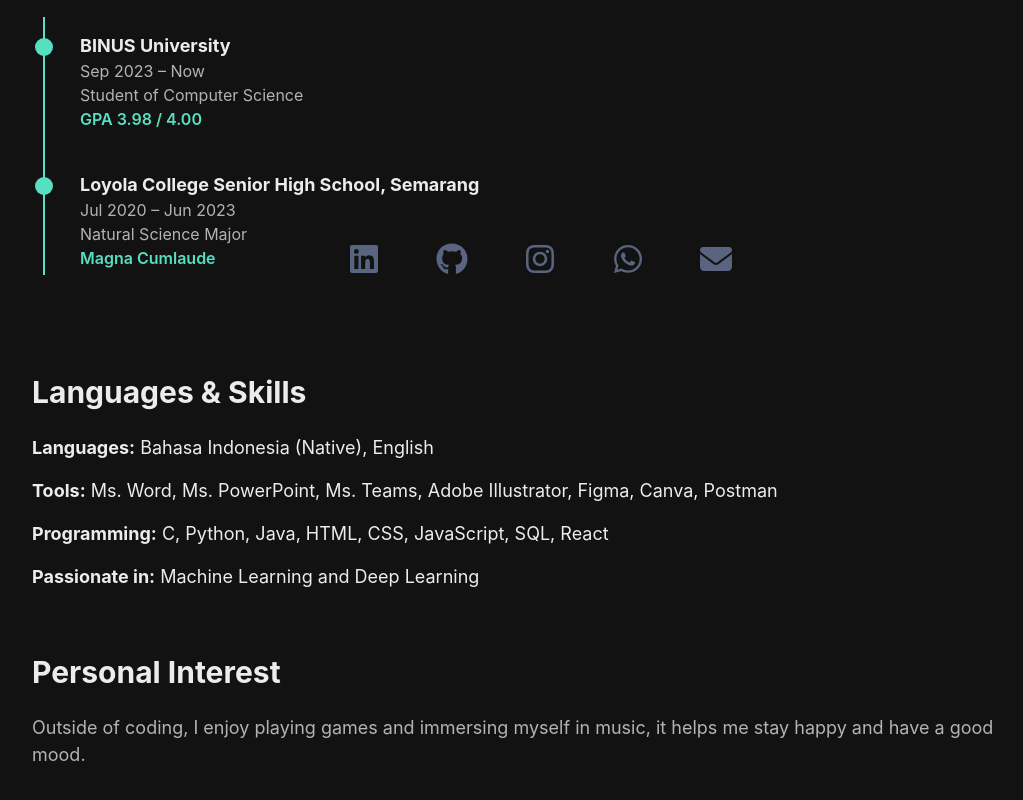
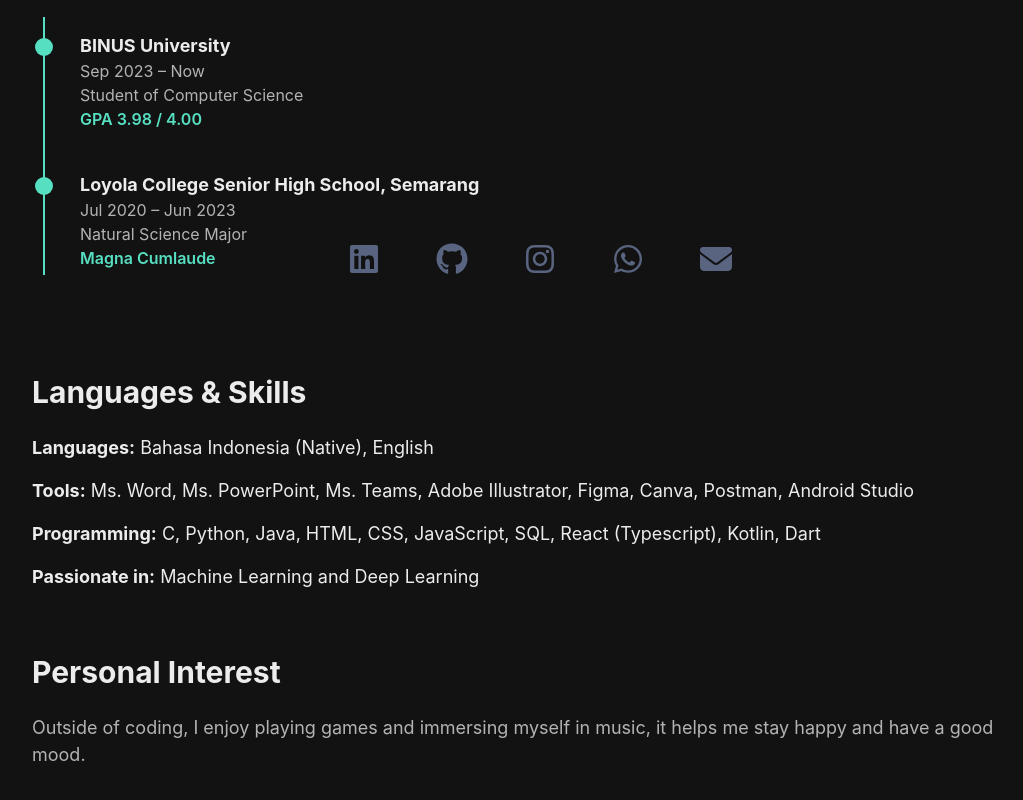
Before and after one commit to Mis-291205/portofolio, a React (Vite) app: page /about in a window 1280 px wide. Shown: the part 509-1309 px from the top of the page, without its empty margins (100-1123 px from the left). Built offline with nearby package versions, Linux system fonts and the light colour scheme.

Commit message:
fix about

```diff
--- a/src/pages/About.tsx
+++ b/src/pages/About.tsx
@@ -156,11 +156,11 @@ const About = () => {
           </Text>
           <Text>
             <b>Tools:</b> Ms. Word, Ms. PowerPoint, Ms. Teams, Adobe
-            Illustrator, Figma, Canva, Postman
+            Illustrator, Figma, Canva, Postman, Android Studio
           </Text>
           <Text>
             <b>Programming:</b> C, Python, Java, HTML, CSS, JavaScript, SQL,
-            React
+            React (Typescript), Kotlin, Dart
           </Text>
           <Text>
             <b>Passionate in:</b> Machine Learning and Deep Learning
```
